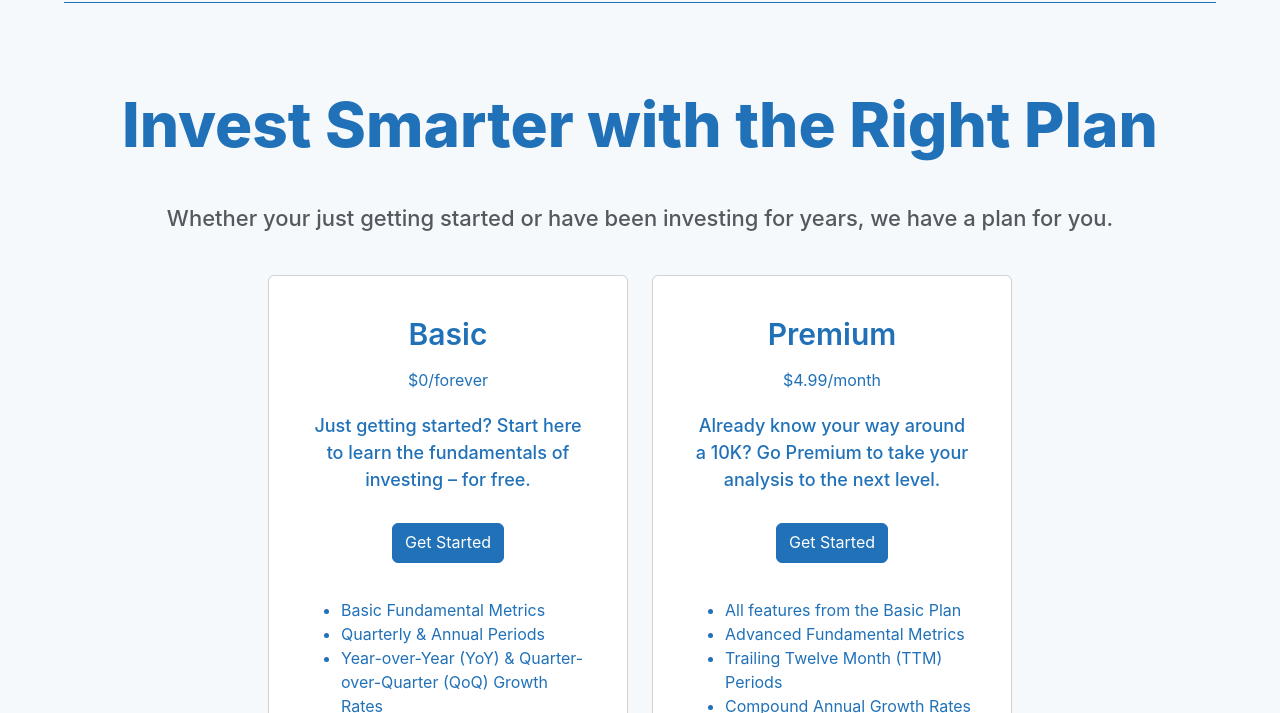
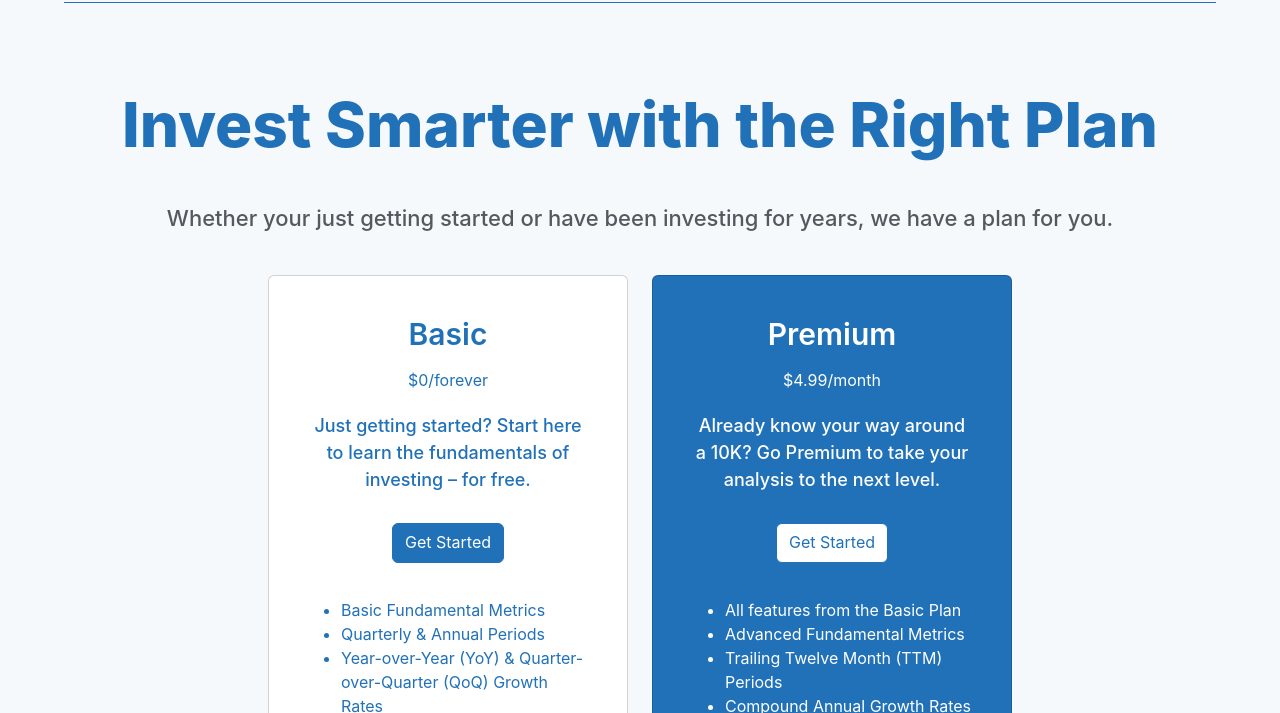
Before and after one commit to InsightfulIR/insightfulir-website, a Gatsby site: page /pricing in a window 1280 px wide. Shown: the part 87-800 px from the top of the page. Built offline with nearby package versions, Linux system fonts and the light colour scheme; Gatsby itself is replaced by a stand-in of ours.

Commit message:
pricing plan card theme

```diff
--- a/src/components/buttons/Button.tsx
+++ b/src/components/buttons/Button.tsx
@@ -3,13 +3,14 @@ import classNames from 'classnames';
 import BsButton from 'react-bootstrap/Button';
 import { button } from './Button.module.scss';
 
+export type ButtonVariant = 'primary' | 'outline-primary';
 
 interface ButtonProps {
   children: string;
   handleClick?: any;
   value?: string;
   href?: string;
-  variant?: string;
+  variant?: ButtonVariant;
   type?: any;
   className?: string;
   size?: 'sm' | 'lg';
--- a/src/components/buttons/GetStartedButton.tsx
+++ b/src/components/buttons/GetStartedButton.tsx
@@ -1,11 +1,15 @@
 import * as React from 'react';
-import Button from "./Button";
+import Button, { ButtonVariant } from "./Button";
+
+type Props = {
+  variant?: ButtonVariant;
+};
 
 
-const GetStartedButton: React.FC = () => {
+const GetStartedButton: React.FC<Props> = ({variant}) => {
 
   return (
-    <Button href="https://app.getinsightfulir.com/auth/signup">
+    <Button variant={variant} href="https://app.getinsightfulir.com/auth/signup">
       Get Started
     </Button>
   );
--- a/src/components/page-sections/pricing/pricing-plans-section/PricingPlanCard.module.scss
+++ b/src/components/page-sections/pricing/pricing-plans-section/PricingPlanCard.module.scss
@@ -17,14 +17,12 @@
   text-align: center;
   font-weight: 500;
   margin-bottom: 30px;
-  color: $color-primary;
 }
 
 .priceContainer {
   display: flex;
   justify-content: center;
   margin-bottom: 15px;
-  color: $color-primary;
 }
 
 .buttonContainer {
@@ -62,3 +60,39 @@
     margin-bottom: 20px;
   }
 }
+
+@mixin themable($theme-name, $container-bg, $text-color, $button-bg) {
+  .#{$theme-name} {
+    height: 100%;
+
+    .container {
+      background-color: $container-bg;
+    }
+
+    .heading {
+      color: $text-color;
+    }
+
+    .subheading {
+      color: $text-color;
+    }
+
+    .priceContainer {
+      color: $text-color;
+    }
+
+    .featuresContainer {
+      color: $text-color;
+    }
+
+    .buttonContainer {
+      a {
+        background-color: $button-bg;
+      }
+
+    }
+  }
+}
+
+@include themable(basicTheme, $color-white, $color-primary, $color-primary);
+@include themable(premiumTheme, $color-primary, $color-white, $color-white);
--- a/src/components/page-sections/pricing/pricing-plans-section/PricingPlanCard.tsx
+++ b/src/components/page-sections/pricing/pricing-plans-section/PricingPlanCard.tsx
@@ -3,11 +3,13 @@ import Card from 'react-bootstrap/Card';
 import GetStartedButton from '../../../buttons/GetStartedButton';
 
 import {
+  basicTheme,
   buttonContainer,
   container,
   heading,
   featuresContainer,
   priceContainer,
+  premiumTheme,
   subheading,
 } from './PricingPlanCard.module.scss';
 
@@ -18,12 +20,18 @@ type Props = {
   priceFrequency: string;
   description: string;
   benefits: string[];
+  isPremium?: boolean;
 };
 
 const PricingPlanCard: React.FC<Props> = (
-  { planName, price, priceFrequency, description, benefits }
+  { planName, price, priceFrequency, description, benefits, isPremium }
 ) => {
+
+  const cardTheme = isPremium ? premiumTheme : basicTheme;
+  const buttonVariant = isPremium ? 'outline-primary' : 'primary';
+
   return (
+    <div className={cardTheme}>
       <Card className={container}>
         <h3 className={heading}>{planName}</h3>
         <div className={priceContainer}>
@@ -34,12 +42,13 @@ const PricingPlanCard: React.FC<Props> = (
         </div>
         <p className={subheading}>{description}</p>
         <div className={buttonContainer}>
-        <GetStartedButton />
+          <GetStartedButton variant={buttonVariant} />
         </div>
         <ul className={featuresContainer}>
           {benefits.map(benefit => <li>{benefit}</li>)}
         </ul>
       </Card>
+    </div>
   );
 }
 
--- a/src/components/page-sections/pricing/pricing-plans-section/PricingPlansSection.tsx
+++ b/src/components/page-sections/pricing/pricing-plans-section/PricingPlansSection.tsx
@@ -44,6 +44,7 @@ const PricingPlansSection: React.FC = () => {
             priceFrequency="month"
             description="Already know your way around a 10K? Go Premium to take your analysis to the next level."
             benefits={premiumPlanBenefits}
+            isPremium
           />
         </Col>
       </Row>
```
Lines whose indentation alone changed are shown as unchanged.
